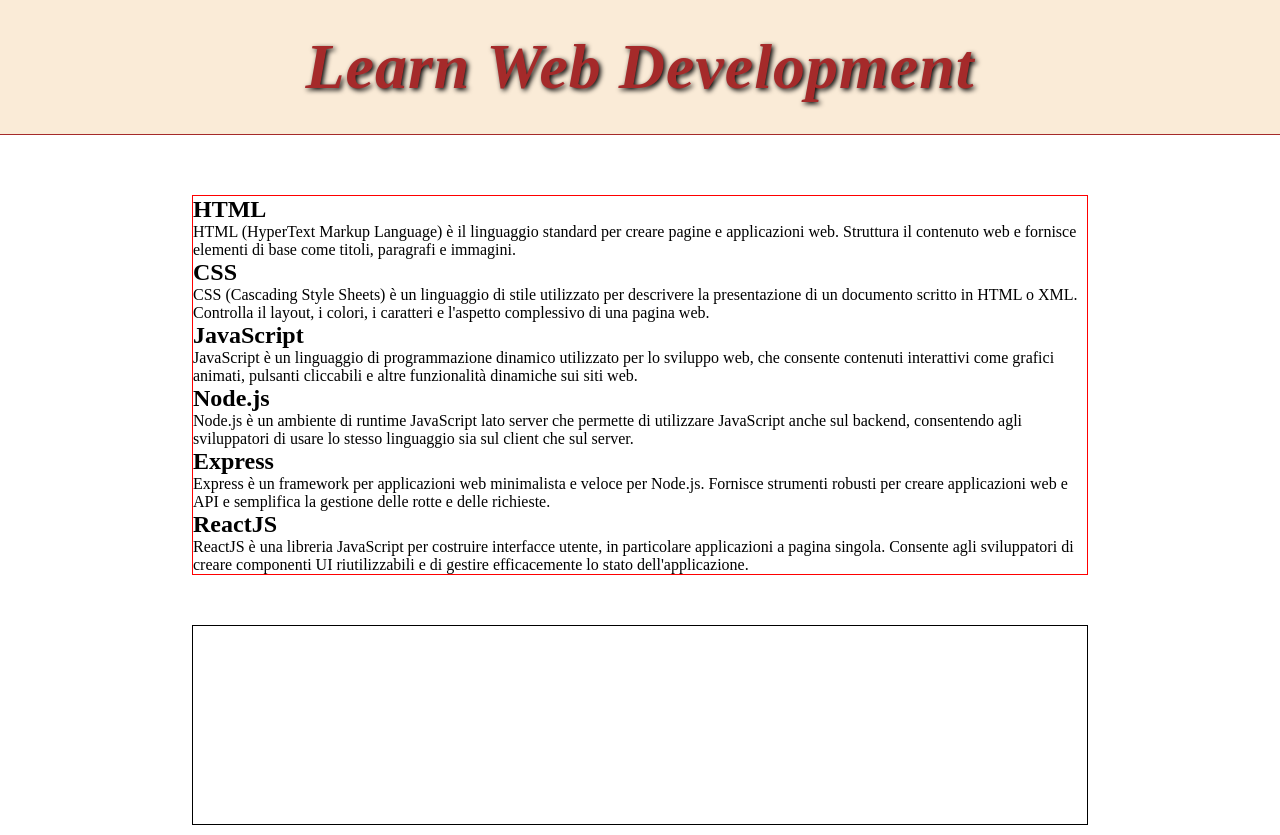
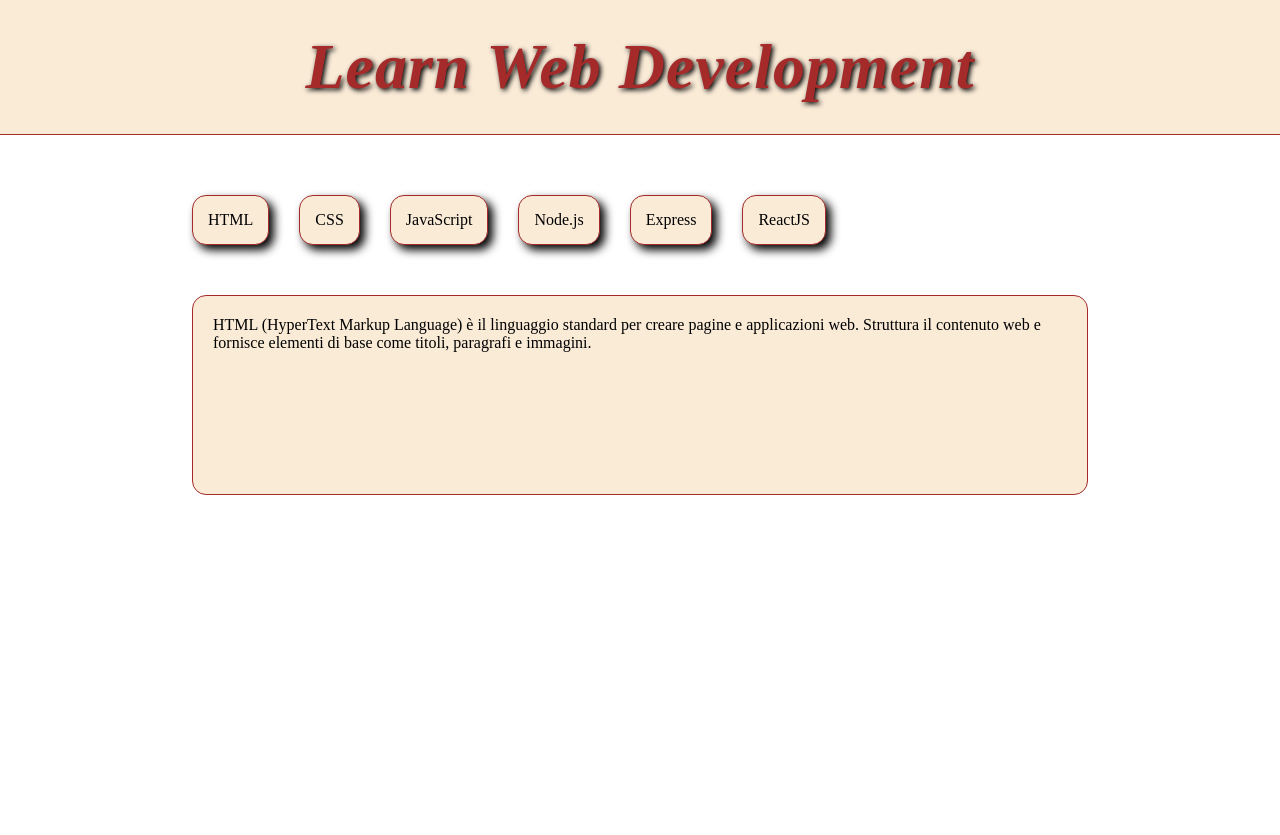
Before and after one commit to MhZ9191/react-use-state, a React (Vite) app: page / in a window 1280 px wide. After the commit the page ends 800 px from the top, so only its background shows below. Built offline with nearby package versions, Linux system fonts and the light colour scheme.

Commit message:
Added logic test structure

```diff
--- a/src/components/CardLanguage.jsx
+++ b/src/components/CardLanguage.jsx
@@ -1,8 +1,7 @@
-export default function Cardlanguage({ title, description }) {
+export default function Cardlanguage({ title }) {
   return (
     <>
-      <h2>{title}</h2>
-      <span>{description}</span>
+      <div className="languages-div">{title}</div>
     </>
   );
 }
--- a/src/components/Main.jsx
+++ b/src/components/Main.jsx
@@ -1,24 +1,24 @@
+import { useState } from "react";
 import CardLanguage from "./CardLanguage";
 import Languages from "../assets/data/Languages";
+import React from "react";
 
 export default function Main() {
+  const [active, setActive] = useState(0);
+
   return (
     <>
       <main>
         <section className="sec-main">
           <div className="div-main-container">
             <div className="main-div-lan">
-              {Languages.map(({ id, title, description }) => {
-                return (
-                  <CardLanguage
-                    key={id}
-                    title={title}
-                    description={description}
-                  />
-                );
+              {Languages.map(({ id, title }) => {
+                return <CardLanguage key={id} title={title} />;
               })}
             </div>
-            <div className="main-div-output"></div>
+            <div className="main-div-output">
+              {Languages[active].description}
+            </div>
           </div>
         </section>
       </main>
--- a/src/index.css
+++ b/src/index.css
@@ -27,12 +27,25 @@
 }
 
 .main-div-lan {
-  min-height: 150px;
-  border: 1px red solid;
   margin-bottom: 50px;
+  display: flex;
+  gap: 30px;
 }
 
 .main-div-output {
   min-height: 200px;
-  border: 1px black solid;
+  border: 1px brown solid;
+  background-color: antiquewhite;
+  border-radius: 14px;
+  padding: 20px;
 }
+
+.languages-div {
+  padding: 15px;
+  border: 1px brown solid;
+  background-color: antiquewhite;
+  text-align: center;
+  border-radius: 14px;
+  cursor: pointer;
+  box-shadow: 5px 5px 10px black;
+}
```
